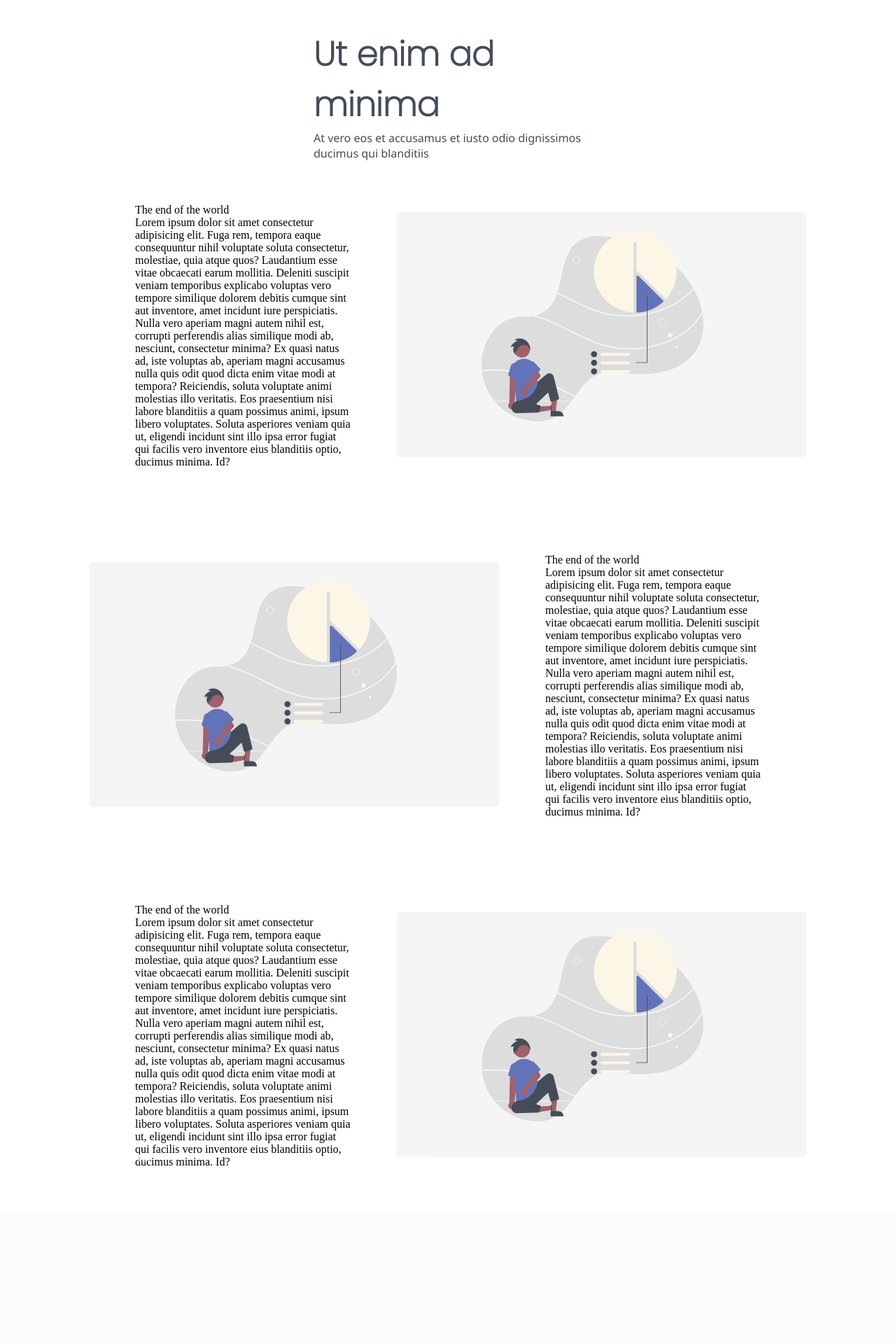
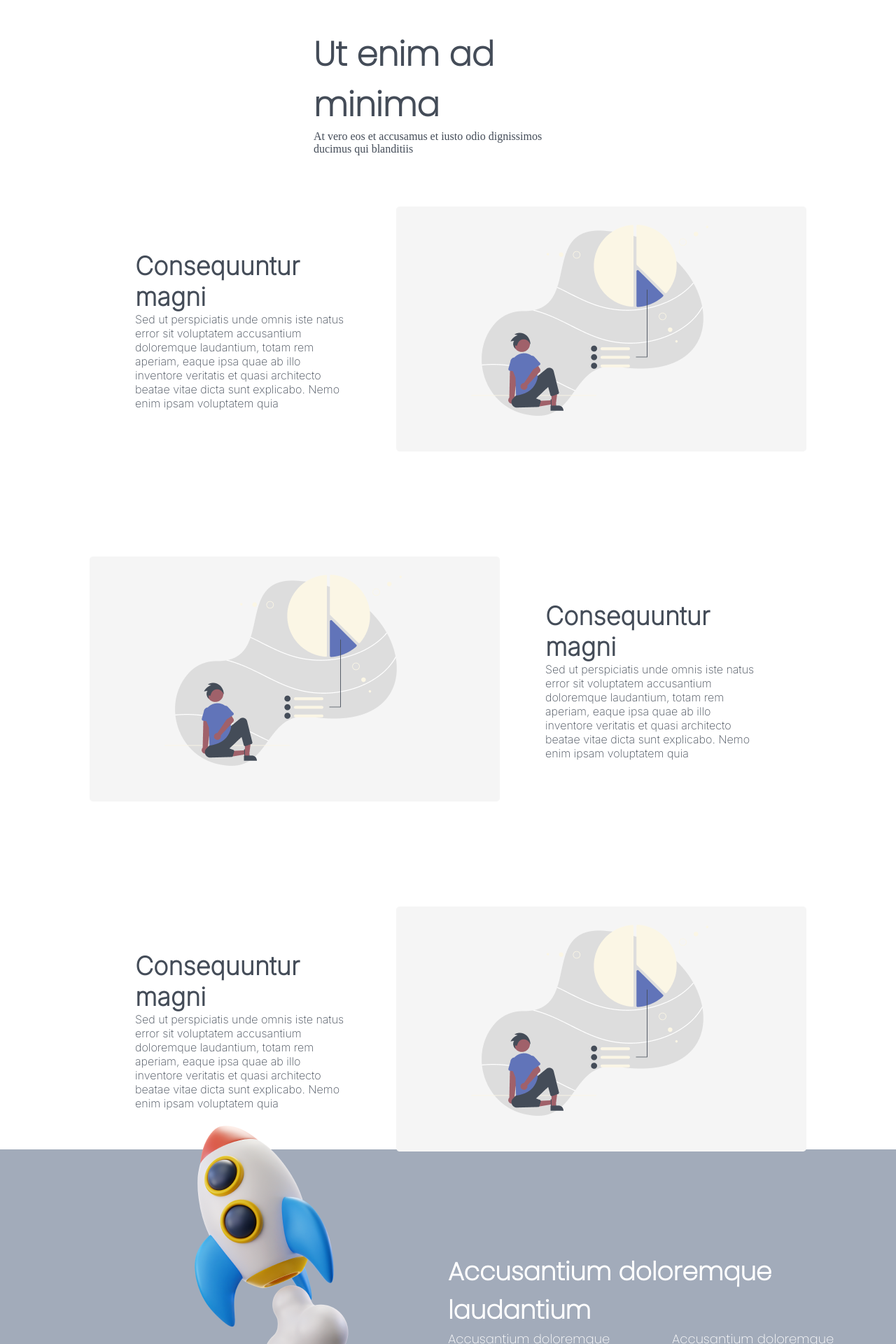
Before and after one commit to Swayamsvk/sur-sparrow-task, a PHP site: page / in a window 1280 px wide. Shown: the part 3320-5240 px from the top of the page at 70% size. Before the commit the page ends 4985 px from the top, so only its background shows below. Run offline with PHP 8.4, Linux system fonts and the light colour scheme.

Commit message:
almost completed

```diff
--- a/css/style.css
+++ b/css/style.css
@@ -79,7 +79,6 @@
   justify-content: flex-start;
   align-items: center;
   color: white;
-  font-family: "Segoe UI", Tahoma, Geneva, Verdana, sans-serif;
   max-width: 70%;
   margin: auto;
   height: 80%;
@@ -107,7 +106,6 @@
   justify-content: flex-start;
   align-items: center;
   color: white;
-  font-family: "Segoe UI", Tahoma, Geneva, Verdana, sans-serif;
   max-width: 80%;
   margin: auto;
   height: 60%;
@@ -128,8 +126,10 @@
 }
 
 .text-big-sec-two {
+  font-family: "Poppins", sans-serif;
   font-size: 50px;
   text-align: right;
+  font-weight: 700;
 }
 
 .text-color-sec-two {
@@ -188,84 +188,82 @@
   left: -36px;
 }
 
-.box-sub-sec-two {
+.box-sub-sec-two-one {
   display: flex;
   flex-direction: column;
   justify-content: center;
   align-items: center;
   color: white;
-  font-family: "Segoe UI", Tahoma, Geneva, Verdana, sans-serif;
   max-width: 30%;
   margin: auto;
 }
 
-.text-big-sub-sec-two {
+.text-big-sub-sec-two-one {
   font-size: 48px;
   font-weight: 700;
   font-family: "Poppins", sans-serif;
 }
 
-.text-color-sub-sec-two {
+.text-color-sub-sec-two-one {
   color: #444c58;
 }
 
-.text-small-sub-sec-two {
+.text-small-sub-sec-two-one {
   font-size: 18px;
   font-weight: 300;
   font-family: "Poppins", sans-serif;
 }
 
-.box-sub-sec-three {
+.box-sub-sec-two-two {
   display: flex;
   justify-content: center;
   align-items: center;
   color: white;
-  font-family: "Segoe UI", Tahoma, Geneva, Verdana, sans-serif;
   max-width: 90%;
   margin: auto;
   height: 40%;
 }
 
-.firstHalf-sub-sec-three {
+.firstHalf-sub-sec-two-two {
   width: 20%;
   display: flex;
   flex-direction: column;
   justify-content: center;
 }
 
-.secondHalf-sub-sec-three {
+.secondHalf-sub-sec-two-two {
   width: 20%;
   display: flex;
   flex-direction: column;
   justify-content: center;
 }
 
-.thirdHalf-sub-sec-three {
+.thirdHalf-sub-sec-two-two {
   width: 20%;
   display: flex;
   flex-direction: column;
   justify-content: center;
 }
 
-.text-big-sub-sec-three {
+.text-big-sub-sec-two-two {
   font-size: 28px;
   font-weight: 600;
   font-family: "Poppins", sans-serif;
 }
 
-.text-small-sub-sec-three {
+.text-small-sub-sec-two-two {
   font-size: 18px;
   font-weight: 300;
   font-family: "Poppins", sans-serif;
 }
 
-.div-sub-sec-three {
+.div-sub-sec-two-two {
   width: 10%;
   display: flex;
   justify-content: center;
 }
 
-.divider-sub-sec-three {
+.divider-sub-sec-two-two {
   height: 200px;
   width: 2px;
   background-color: #d3d3d3;
@@ -281,7 +279,6 @@
   justify-content: flex-start;
   align-items: center;
   color: white;
-  font-family: "Segoe UI", Tahoma, Geneva, Verdana, sans-serif;
   max-width: 60%;
   margin: auto;
   height: 80%;
@@ -403,18 +400,7 @@
   height: 200vh;
 }
 
-.box-main-sec4 {
-  display: flex;
-  justify-content: flex-start;
-  align-items: center;
-  color: white;
-  font-family: "Segoe UI", Tahoma, Geneva, Verdana, sans-serif;
-  max-width: 80%;
-  margin: auto;
-  height: 60%;
-}
-
-.secRight {
+.box-sub-sec-five-one {
   height: 500px;
   display: flex;
   align-items: center;
@@ -423,31 +409,86 @@
   margin: auto;
 }
 
-.paras {
+.paras-sub-sec-five-one {
   padding: 0px 65px;
 }
 
-.box-main-sec5 {
+.text-big-sub-sec-five-one {
+  font-size: 36px;
+  font-weight: 700;
+  font-family: "Inter", sans-serif;
+}
+
+.text-small-sub-sec-five-one {
+  font-size: 16px;
+  font-weight: 300;
+  font-family: "Inter", sans-serif;
+}
+
+footer {
+  height: 458px;
+  width: 100%;
+  background-color: #a2abba;
   display: flex;
   justify-content: flex-start;
   align-items: center;
-  color: white;
-  font-family: "Segoe UI", Tahoma, Geneva, Verdana, sans-serif;
-  max-width: 80%;
   margin: auto;
-  height: 60%;
 }
 
-.firstHalf-sec5 {
-  width: 40%;
+.firstHalf-footer {
+  width: 50%;
   display: flex;
   flex-direction: column;
   justify-content: center;
 }
 
-.secondHalf-sec5 {
-  width: 60%;
+.secondHalf-footer {
+  width: 50%;
   display: flex;
   flex-direction: column;
   justify-content: flex-start;
 }
+
+.footer-image {
+  height: 480px;
+  width: 480px;
+  margin-left: 140px;
+  margin-top: -25%;
+}
+
+.box-main-sub-footer {
+  display: flex;
+  justify-content: flex-start;
+  color: white;
+  margin: auto;
+}
+
+.firstHalf-sub-footer {
+  width: 50%;
+  display: flex;
+  flex-direction: column;
+  justify-content: center;
+}
+
+.secondHalf-sub-footer {
+  display: flex;
+  justify-content: flex-end;
+  align-items: center;
+  width: 50%;
+}
+
+.text-big-sub-footer {
+  font-family: "Poppins", sans-serif;
+  font-size: 36px;
+  font-weight: 700;
+}
+
+.text-small-sub-footer {
+  font-size: 18px;
+  font-weight: 400;
+  font-family: "Poppins", sans-serif;
+}
+
+.text-color-sub-footer {
+  color: #ffffff;
+}
--- a/index.html
+++ b/index.html
@@ -12,6 +12,10 @@
     <link rel="preconnect" href="https://fonts.googleapis.com">
     <link rel="preconnect" href="https://fonts.gstatic.com" crossorigin>
     <link href="https://fonts.googleapis.com/css2?family=Montserrat:wght@200&display=swap" rel="stylesheet">
+    <link rel="preconnect" href="https://fonts.googleapis.com">
+    <link rel="preconnect" href="https://fonts.gstatic.com" crossorigin>
+    <link href="https://fonts.googleapis.com/css2?family=Inter:wght@200&display=swap" rel="stylesheet">
+
 </head>
 <body>
     <nav class="navbar background">
@@ -77,33 +81,30 @@
                     </div>
                 </div>
             </div>
+          </div>
+        <div class="box-sub-sec-two-one">
+            <p class="text-big-sub-sec-two-one text-color-sub-sec-two-one">Ut enim ad minima</p>
+            <p class="text-small-sub-sec text-color-sub-sec-two-one">At vero eos et accusamus et iusto odio dignissimos ducimus qui blanditiis</p>
         </div>
-        <div class="box-sub-sec-two">
-
-            <p class="text-big-sub-sec-two text-color-sub-sec-two">Ut enim ad minima</p>
-            <p class="text-small-sub-sec text-color-sub-sec-two">At vero eos et accusamus et iusto odio dignissimos ducimus qui blanditiis</p>
-
-
-        </div>
-        <div class="box-sub-sec-three">
-          <div class="firstHalf-sub-sec-three">
-            <p class="text-big-sub-sec-three text-color-sub-sec-two">dolores eos qui ratione</p>
-            <p class="text-small-sub-sec-three text-color-sub-sec-two">Sed ut perspiciatis unde omnis iste natus error sit voluptatem</p>
+        <div class="box-sub-sec-two-two">
+          <div class="firstHalf-sub-sec-two-two">
+            <p class="text-big-sub-sec-two-two text-color-sub-sec-two-one">dolores eos qui ratione</p>
+            <p class="text-small-sub-sec-two-two text-color-sub-sec-two-one">Sed ut perspiciatis unde omnis iste natus error sit voluptatem</p>
           </div>
-          <div class="div-sub-sec-three">
-            <span class="divider-sub-sec-three"></span>
+          <div class="div-sub-sec-two-two">
+            <span class="divider-sub-sec-two-two"></span>
           </div>
 
-          <div class="secondHalf-sub-sec-three">
-            <p class="text-big-sub-sec-three text-color-sub-sec-two">dolores eos qui ratione</p>
-            <p class="text-small-sub-sec-three text-color-sub-sec-two">Sed ut perspiciatis unde omnis iste natus error sit voluptatem</p>
+          <div class="secondHalf-sub-sec-two-two">
+            <p class="text-big-sub-sec-two-two text-color-sub-sec-two-one">dolores eos qui ratione</p>
+            <p class="text-small-sub-sec-two-two text-color-sub-sec-two-one">Sed ut perspiciatis unde omnis iste natus error sit voluptatem</p>
           </div>
-          <div class="div-sub-sec-three">
-            <span class="divider-sub-sec-three"></span>
+          <div class="div-sub-sec-two-two">
+            <span class="divider-sub-sec-two-two"></span>
           </div>
-          <div class="thirdHalf-sub-sec-three">
-            <p class="text-big-sub-sec-three text-color-sub-sec-two">dolores eos qui ratione</p>
-            <p class="text-small-sub-sec-three text-color-sub-sec-two">Sed ut perspiciatis unde omnis iste natus error sit voluptatem</p>
+          <div class="thirdHalf-sub-sec-two-two">
+            <p class="text-big-sub-sec-two-two text-color-sub-sec-two-one">dolores eos qui ratione</p>
+            <p class="text-small-sub-sec-two-two text-color-sub-sec-two-one">Sed ut perspiciatis unde omnis iste natus error sit voluptatem</p>
           </div>
         </div>
     </section>
@@ -133,38 +134,36 @@
     <section class="fourthSection">
     </section>
     <section class="fifthSection">
-      <div class="box-sub-sec-two" style="margin-top: 7%;">
-        <p class="text-big-sub-sec-two text-color-sub-sec-two">Ut enim ad minima</p>
-        <p class="text-small-sub-sec text-color-sub-sec-two">At vero eos et accusamus et iusto odio dignissimos ducimus qui blanditiis</p>
+      <div class="box-sub-sec-two-one" style="margin-top: 7%;">
+          <p class="text-big-sub-sec-two-one text-color-sub-sec-two-one">Ut enim ad minima</p>
+          <p class="text-small-sub-sec text-color-sub-sec-two-one">At vero eos et accusamus et iusto odio dignissimos ducimus qui blanditiis</p>
       </div>
-      <div class="secRight">
-        <div class="paras">
-          <p class="sectionTag text-big-sec1">The end of the world</p>
-          <p class="sectionSubTag text-small-sec21">Lorem ipsum dolor sit amet consectetur adipisicing elit. Fuga rem, tempora eaque consequuntur nihil voluptate soluta consectetur, molestiae, quia atque quos? Laudantium esse vitae obcaecati earum mollitia. Deleniti suscipit veniam temporibus explicabo voluptas vero tempore similique dolorem debitis cumque sint aut inventore, amet incidunt iure perspiciatis. Nulla vero aperiam magni autem nihil est, corrupti perferendis alias similique modi ab, nesciunt, consectetur minima? Ex quasi natus ad, iste voluptas ab, aperiam magni accusamus nulla quis odit quod dicta enim vitae modi at tempora? Reiciendis, soluta voluptate animi molestias illo veritatis. Eos praesentium nisi labore blanditiis a quam possimus animi, ipsum libero voluptates. Soluta asperiores veniam quia ut, eligendi incidunt sint illo ipsa error fugiat qui facilis vero inventore eius blanditiis optio, ducimus minima. Id?</p>
+      <div class="box-sub-sec-five-one">
+        <div class="paras-sub-sec-five-one">
+          <p class="text-big-sub-sec-five-one text-color-sub-sec-two-one">Consequuntur magni</p>
+          <p class="text-small-sub-sec-five-one text-color-sub-sec-two-one">Sed ut perspiciatis unde omnis iste natus error sit voluptatem accusantium doloremque laudantium, totam rem aperiam, eaque ipsa quae ab illo inventore veritatis et quasi architecto beatae vitae dicta sunt explicabo. Nemo enim ipsam voluptatem quia</p>
         </div>
 
 
-        <div class="thumbnail">
-          <img src="img/Common.png" alt="Laptop image" class="imgFluid">
+        <div>
+          <img src="img/Common.png" alt="Common image">
         </div>
       </div>
 
-      <div class="secRight">
+      <div class="box-sub-sec-five-one">
 
-
-
-        <div class="thumbnail">
-          <img src="img/Common.png" alt="Laptop image" class="imgFluid">
+        <div>
+          <img src="img/Common.png" alt="Common image">
         </div>
-        <div class="paras">
-          <p class="sectionTag text-big-sec1">The end of the world</p>
-          <p class="sectionSubTag text-small-sec21">Lorem ipsum dolor sit amet consectetur adipisicing elit. Fuga rem, tempora eaque consequuntur nihil voluptate soluta consectetur, molestiae, quia atque quos? Laudantium esse vitae obcaecati earum mollitia. Deleniti suscipit veniam temporibus explicabo voluptas vero tempore similique dolorem debitis cumque sint aut inventore, amet incidunt iure perspiciatis. Nulla vero aperiam magni autem nihil est, corrupti perferendis alias similique modi ab, nesciunt, consectetur minima? Ex quasi natus ad, iste voluptas ab, aperiam magni accusamus nulla quis odit quod dicta enim vitae modi at tempora? Reiciendis, soluta voluptate animi molestias illo veritatis. Eos praesentium nisi labore blanditiis a quam possimus animi, ipsum libero voluptates. Soluta asperiores veniam quia ut, eligendi incidunt sint illo ipsa error fugiat qui facilis vero inventore eius blanditiis optio, ducimus minima. Id?</p>
+        <div class="paras-sub-sec-five-one">
+          <p class="text-big-sub-sec-five-one text-color-sub-sec-two-one">Consequuntur magni</p>
+          <p class="text-small-sub-sec-five-one text-color-sub-sec-two-one">Sed ut perspiciatis unde omnis iste natus error sit voluptatem accusantium doloremque laudantium, totam rem aperiam, eaque ipsa quae ab illo inventore veritatis et quasi architecto beatae vitae dicta sunt explicabo. Nemo enim ipsam voluptatem quia</p>
         </div>
       </div>
-      <div class="secRight">
-        <div class="paras">
-          <p class="sectionTag text-big-sec1">The end of the world</p>
-          <p class="sectionSubTag text-small-sec21">Lorem ipsum dolor sit amet consectetur adipisicing elit. Fuga rem, tempora eaque consequuntur nihil voluptate soluta consectetur, molestiae, quia atque quos? Laudantium esse vitae obcaecati earum mollitia. Deleniti suscipit veniam temporibus explicabo voluptas vero tempore similique dolorem debitis cumque sint aut inventore, amet incidunt iure perspiciatis. Nulla vero aperiam magni autem nihil est, corrupti perferendis alias similique modi ab, nesciunt, consectetur minima? Ex quasi natus ad, iste voluptas ab, aperiam magni accusamus nulla quis odit quod dicta enim vitae modi at tempora? Reiciendis, soluta voluptate animi molestias illo veritatis. Eos praesentium nisi labore blanditiis a quam possimus animi, ipsum libero voluptates. Soluta asperiores veniam quia ut, eligendi incidunt sint illo ipsa error fugiat qui facilis vero inventore eius blanditiis optio, ducimus minima. Id?</p>
+      <div class="box-sub-sec-five-one">
+        <div class="paras-sub-sec-five-one">
+          <p class="text-big-sub-sec-five-one text-color-sub-sec-two-one">Consequuntur magni</p>
+          <p class="text-small-sub-sec-five-one text-color-sub-sec-two-one">Sed ut perspiciatis unde omnis iste natus error sit voluptatem accusantium doloremque laudantium, totam rem aperiam, eaque ipsa quae ab illo inventore veritatis et quasi architecto beatae vitae dicta sunt explicabo. Nemo enim ipsam voluptatem quia</p>
         </div>
 
 
@@ -174,23 +173,23 @@
       </div>
     </section>
 
-    <footer class="footer">
-      <div class="box-main-sec5">
-        <div class="firstHalf-sec5">
-            <p class="text-big-sec2 text-color">Live Sports.</p>
-            <p class="text-big-sec2 text-color">Music.</p>
-            <p class="text-big-sec2 text-color">News.</p>
-            <p class="text-big-sec2 text-color">Podcasts.</p>
+    <footer>
+        <div class="firstHalf-footer">
+          <img src="img/Rocket.png" class="footer-image" alt="Rocket image">
 
         </div>
-        <div class="secondHalf-sec5">
+        <div class="secondHalf-footer">
+          <p class="text-big-sub-footer text-color-sub-footer">Accusantium doloremque laudantium</p>
+          <div class="box-main-sub-footer">
 
-          <p class="text-color">Live Sports.</p>
-          <p class=" text-color">Music.</p>
-          <p class=" text-color">News.</p>
-          <p class= "text-color">Podcasts.</p>
+            <div class="firstHalf-sub-footer">
+            <p class="text-small-sub-footer text-color-sub-footer">Accusantium doloremque laudantium</p>
+            </div>
+            <div class="secondHalf-sub-footer">
+            <p class="text-small-sub-footer text-color-sub-footer">Accusantium doloremque laudantium</p>
+            </div>
+          </div>
         </div>
-    </div>
     </footer>
 
 </body>
```
Also changed, not shown: img/Rocket.png (added).
